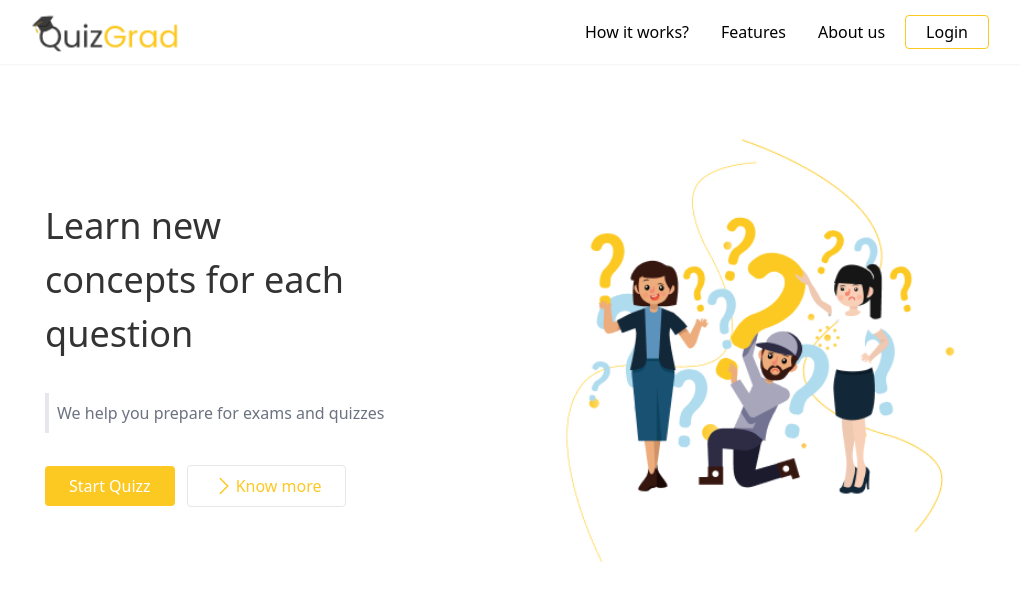
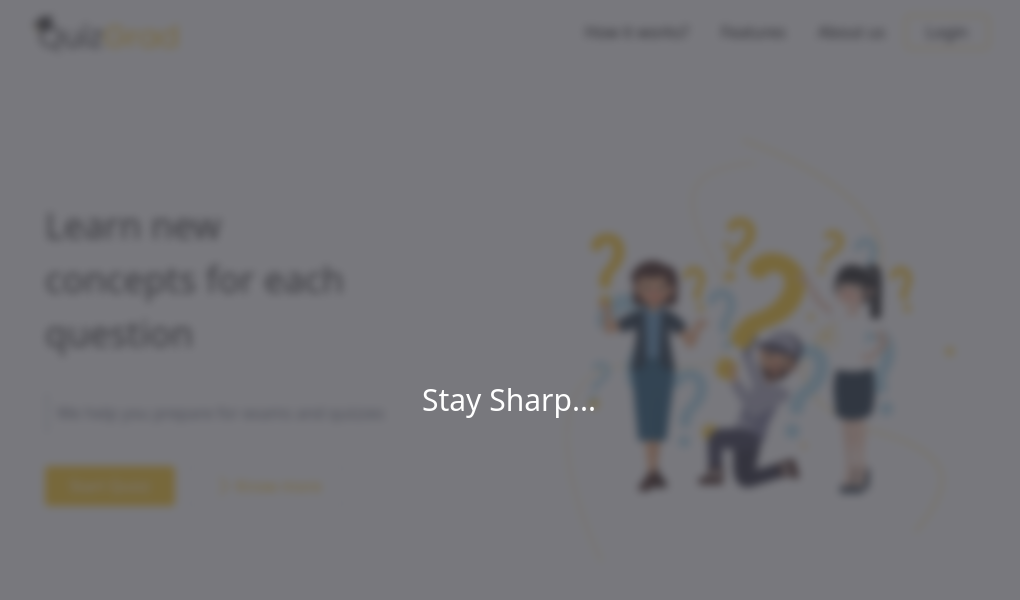
Before and after one commit to PRAVEEN-PR-2004/Quizz-app, a React (Vite) app: page / in a window 1280 px wide. Both pictures are taken after a click on the button "Start Quizz". Shown: the top 600 px of the page, without its empty margins (131-1151 px from the left). Built offline with nearby package versions, Linux system fonts and the light colour scheme.

Commit message:
Loader page is completed

```diff
--- a/src/components/Home.jsx
+++ b/src/components/Home.jsx
@@ -1,8 +1,20 @@
-import React from "react";
+import React, { useState } from "react";
+import { Link, useNavigate } from "react-router-dom";
+import Loading from "./Loading";
+const Home = () => {
+  const [loading, SetLoading] = useState(false);
+  const navigate = useNavigate();
+  const handleStateQuiz = () => {
+    SetLoading(true);
+    setTimeout(() => {
+      navigate("/quiz");
+      SetLoading(false);
+    }, 3000);
+  };
 
-const Home = () => {
   return (
     <section className="lg:w-9/12 md:w-[90%] mx-auto mt-12 flex flex-col md:flex-row-reverse justify-between items-center px-4">
+      {loading && <Loading />}
       <div className="w-full md:w-1/2">
         <img
           src="../../public/images/banner.png"
@@ -18,9 +30,13 @@ const Home = () => {
           We help you prepare for exams and quizzes
         </p>
         <div className="flex items-center">
-          <button className="px-6 py-2 text-white rounded bg-primary">
+          <button
+            onClick={handleStateQuiz}
+            className="px-6 py-2 text-white rounded bg-primary"
+          >
             Start Quizz
           </button>
+
           <button className="inline-flex items-center px-6 py-2 ml-3 transition-all duration-300 ease-in border rounded text-primary hover:bg-primary hover:text-white">
             <svg
               xmlns="http://www.w3.org/2000/svg"
--- /dev/null
+++ b/src/components/Loading.jsx
@@ -0,0 +1,11 @@
+import React from "react";
+
+const Loading = () => {
+  return (
+    <div className="fixed top-0 left-0 z-50 flex items-center justify-center w-full h-full bg-zinc-700 bg-opacity-70 backdrop:filter backdrop-blur-sm">
+      <h1 className="text-3xl font-medium text-white ">Stay Sharp...</h1>
+    </div>
+  );
+};
+
+export default Loading;
--- a/src/main.jsx
+++ b/src/main.jsx
@@ -3,6 +3,7 @@ import App from "./App.jsx";
 import "./index.css";
 import { createBrowserRouter, RouterProvider } from "react-router-dom";
 import Home from "./components/Home.jsx";
+import Quiz from "./components/Quiz.jsx";
 const router = createBrowserRouter([
   {
     path: "/",
@@ -12,6 +13,10 @@ const router = createBrowserRouter([
         path: "/",
         element: <Home />,
       },
+      {
+        path: "quiz",
+        element: <Quiz />,
+      },
     ],
   },
 ]);
```
